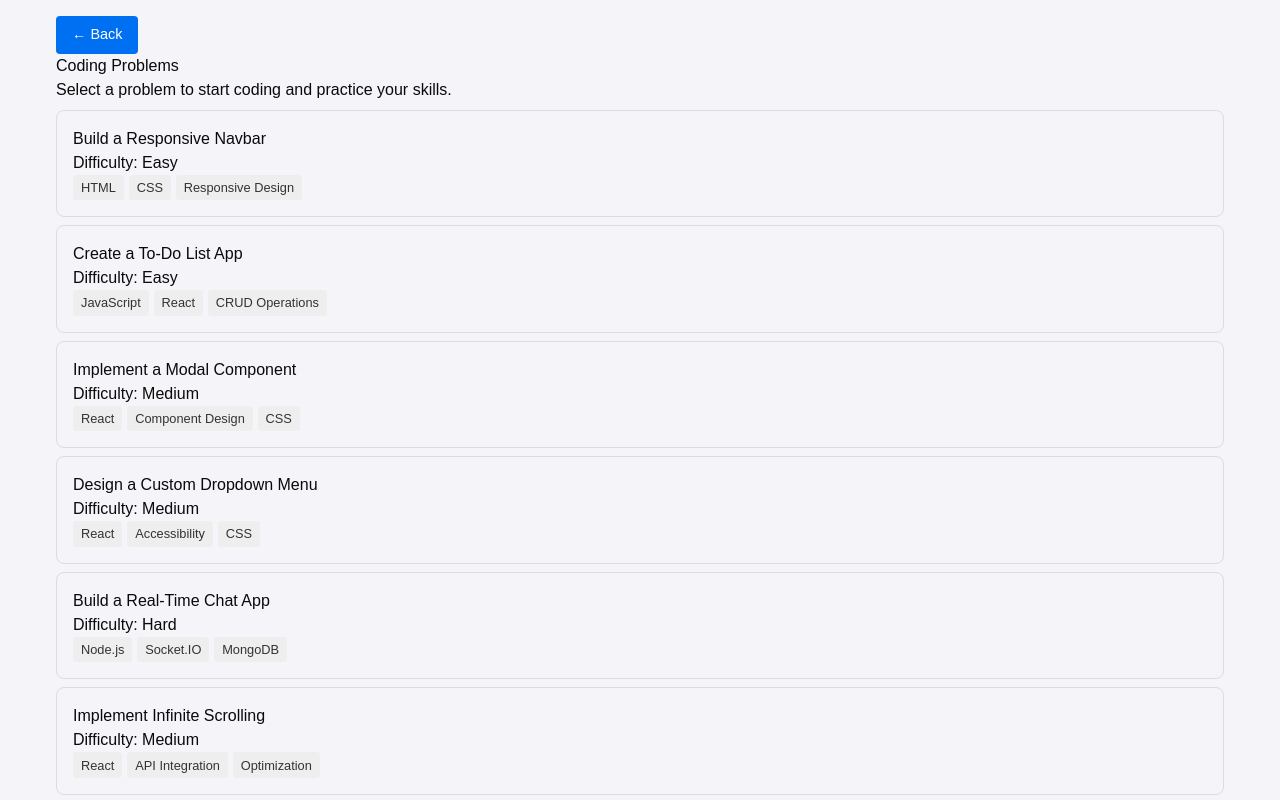
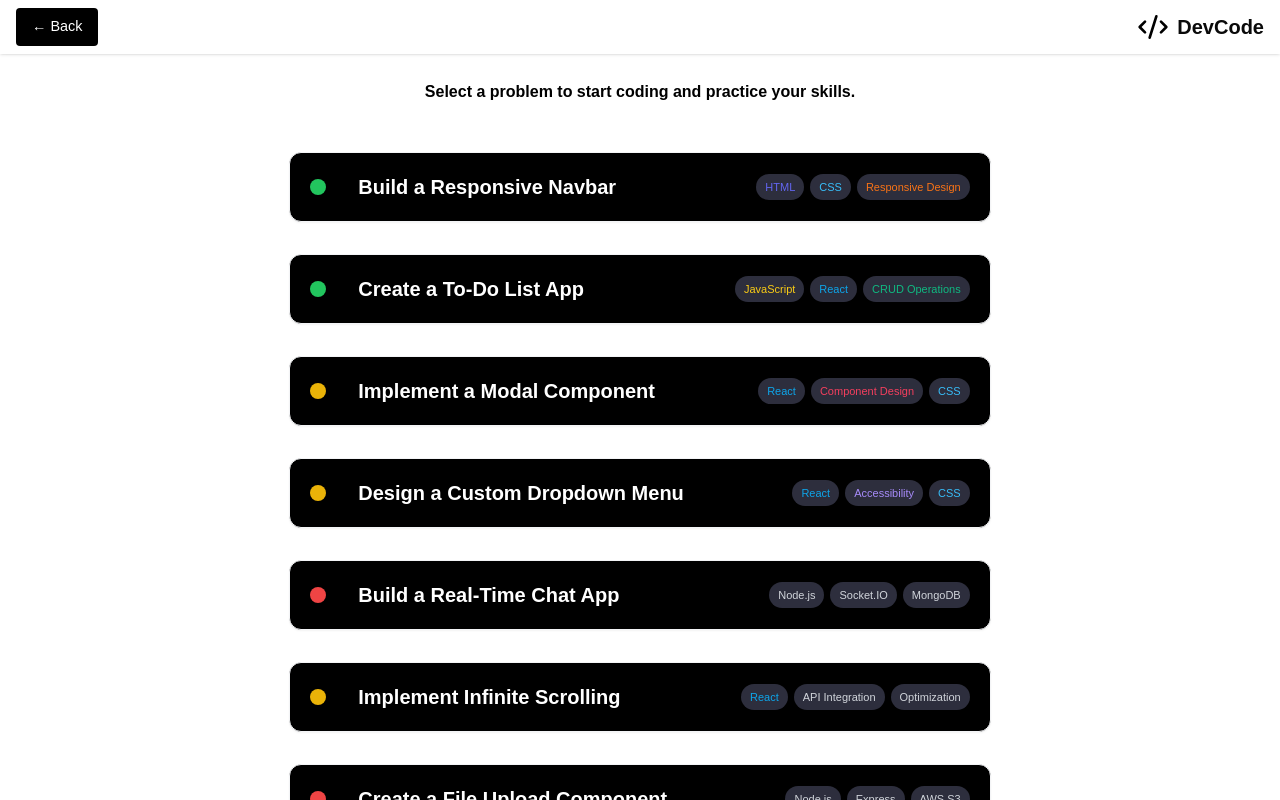
Before and after one commit to dkgulia/DevCode, a Next.js app: page /problems in a window 1280 px wide. Shown: the top 800 px of the page. Built offline with nearby package versions, Linux system fonts and the light colour scheme.

Commit message:
problempage

```diff
--- a/src/app/globals.css
+++ b/src/app/globals.css
@@ -6,7 +6,7 @@ body {
   margin: 0;
   padding: 0;
   font-family: Arial, sans-serif;
-  background-color: #f4f4f9;
+  background-color: white;
 }
 
 .container {
@@ -77,6 +77,7 @@ body {
 }
 .container {
   padding: 1rem;
+  background-color: white;
 }
 
 .header {
@@ -86,7 +87,7 @@ body {
 }
 
 .back-button {
-  background-color: #0070f3;
+  background-color: #black;
   color: white;
   border: none;
   padding: 0.5rem 1rem;
@@ -127,7 +128,10 @@ body {
   height: 150px;
   overflow-y: auto;
 }
-
+.task-title {
+  border: none;
+  padding: 0;
+}
 @layer base {
   :root {
     --background: 0 0% 100%;
--- a/src/app/page.tsx
+++ b/src/app/page.tsx
@@ -39,7 +39,7 @@ const HomePage = () => {
           <h1 className="text-5xl font-bold tracking-tight text-black mb-6">Master Machine Coding Interviews</h1>
           <p className="text-xl text-gray-600 mb-8">Practice real-world frontend challenges. Build real applications. Land your dream job.</p>
           <div className="flex justify-center space-x-4">
-            <Button className="bg-black text-white hover:bg-gray-800 px-8 py-6 text-lg">
+            <Button  className="bg-black text-white hover:bg-gray-800 px-8 py-6 text-lg">
               Start Practicing
               <ArrowRight className="ml-2 h-5 w-5" />
             </Button>
--- a/src/app/problems/page.tsx
+++ b/src/app/problems/page.tsx
@@ -1,17 +1,30 @@
 "use client"
 import { useRouter } from 'next/navigation';
 import ProblemList from '../../components/problems/ProblemList';
-
+import { Code2 } from 'lucide-react';
 export default function ProblemsPage() {
   const router = useRouter();
 
   return (
-    <main className="container">
-      <button onClick={() => router.back()} className="back-button">
-        &larr; Back
-      </button>
-      <h2>Coding Problems</h2>
-      <p>Select a problem to start coding and practice your skills.</p>
+    <main className="container flex flex-col items-center">
+      {/* Fixed Header */}
+      <div className="fixed top-0 left-0 w-full bg-white z-10 flex items-center justify-between px-4 py-2 shadow">
+        <button onClick={() => router.back()} className="back-button bg-black text-white px-4 py-2 rounded">
+          &larr; Back
+        </button>
+        <div className="flex items-center">
+              <Code2 className="h-8 w-8 text-black" />
+              <span className="ml-2 text-xl font-bold">DevCode</span>
+            </div>
+      </div>
+
+      {/* Spacing element to offset the fixed header */}
+      <div className="mt-16"></div>
+
+      <p className="text-black font-bold mb-8 max-w-2xl mx-auto">
+        Select a problem to start coding and practice your skills.
+      </p>
+
       <ProblemList />
     </main>
   );
--- a/src/components/problems/ProblemCard.tsx
+++ b/src/components/problems/ProblemCard.tsx
@@ -1,26 +1,96 @@
-import Link from 'next/link';
+import React from "react";
+import Link from "next/link";
+import {
+  Card,
+  CardHeader,
+  CardContent,
+  CardFooter,
+} from "@/components/ui/card";
+import { Badge } from "@/components/ui/badge";
+import { CircleIcon } from "lucide-react";
+import { useRouter } from "next/navigation";
+import { Problem, DifficultyLevel } from "@/types/problem";
 
-type Problem = {
-  id: string;
-  title: string;
-  difficulty: string;
-  tags: string[];
+const getDifficultyColor = (difficulty: DifficultyLevel) => {
+  const colors: Record<DifficultyLevel, string> = {
+    Easy: "bg-green-500 text-green-100",
+    Medium: "bg-yellow-500 text-yellow-100",
+    Hard: "bg-red-500 text-red-100",
+  };
+  return colors[difficulty] || "bg-gray-700 text-gray-300";
 };
 
-const ProblemCard = ({ problem }: { problem: Problem }) => {
+interface ProblemCardProps {
+  problem: Problem;
+}
+
+const ProblemCard: React.FC<ProblemCardProps> = ({ problem }) => {
+  const router = useRouter();
+
+  const handleTitleClick = () => {
+    router.push(`/problems/${problem.id}`);
+  };
+
   return (
-    <div className="problem-card">
-      <Link href={`/problems/${problem.id}`}>
-        <h3>{problem.title}</h3>
-      </Link>
-      <p>Difficulty: {problem.difficulty}</p>
-      <div>
-        {problem.tags.map((tag) => (
-          <span key={tag} className="tag">
-            {tag}
-          </span>
-        ))}
-      </div>
+    <div className="container mx-auto p-6 space-y-6">
+      <Card
+        className="max-w-5xl mx-auto bg-black hover:bg-[white]  shadow-sm border border-gray-100 transition-all duration-300 group cursor-pointer"
+        onClick={handleTitleClick}
+      >
+        <CardHeader className="p-5">
+          <div className="flex items-center justify-between">
+            <div className="flex items-center space-x-8 flex-1">
+              {/* Difficulty indicator */}
+              <div
+                className={`h-4 w-4 rounded-full ${getDifficultyColor(
+                  problem.difficulty
+                )}`}
+              />
+
+              {/* Title and Tags Container */}
+              <div className="flex items-center justify-between flex-1">
+                <h3 className="text-xl font-bold text-white group-hover:text-black hover:text-blue-500 transition-colors">
+                  {problem.title}
+                </h3>
+
+                {/* Skills/Tags */}
+                <div className="flex flex-wrap gap-1.5 items-center">
+                  {problem.tags.map((tag) => {
+                    const getTagStyle = (tag) => {
+                      const styles = {
+                        HTML: "bg-[#2d2e3d] text-[#6366f1]",
+                        CSS: "bg-[#2d2e3d] text-[#38bdf8]",
+                        JavaScript: "bg-[#2d2e3d] text-[#facc15]",
+                        React: "bg-[#2d2e3d] text-[#0ea5e9]",
+                        TypeScript: "bg-[#2d2e3d] text-[#3b82f6]",
+                        Accessibility: "bg-[#2d2e3d] text-[#a78bfa]",
+                        "Component Design": "bg-[#2d2e3d] text-[#f43f5e]",
+                        "CRUD Operations": "bg-[#2d2e3d] text-[#10b981]",
+                        "Responsive Design": "bg-[#2d2e3d] text-[#f97316]",
+                        default: "bg-[#2d2e3d] text-gray-300",
+                      };
+                      return styles[tag] || styles.default;
+                    };
+
+                    return (
+                      <Badge
+                        key={tag}
+                        className={`px-2 py-1 text-[11px] font-medium rounded-full
+                                  transition-all duration-200
+                                  ${getTagStyle(tag)}
+                                  hover:opacity-80
+                                  group-hover:bg-[#2d2e3d]`}
+                      >
+                        {tag}
+                      </Badge>
+                    );
+                  })}
+                </div>
+              </div>
+            </div>
+          </div>
+        </CardHeader>
+      </Card>
     </div>
   );
 };
--- a/src/constants/problems.ts
+++ b/src/constants/problems.ts
@@ -1,8 +1,10 @@
-export const problems = [
+
+import { Problem, DifficultyLevel } from '@/types/problem';
+export const problems:Problem[] = [
     {
       id: '1',
       title: 'Build a Responsive Navbar',
-      difficulty: 'Easy',
+      difficulty: 'Easy'as DifficultyLevel,
       tags: ['HTML', 'CSS', 'Responsive Design'],
       description: 'Create a responsive navigation bar that works well on both desktop and mobile devices. Implement a hamburger menu for mobile screens.',
       example: 'Input: None. Output: A responsive navbar with a hamburger menu on small screens.',
@@ -10,7 +12,7 @@ export const problems = [
     {
       id: '2',
       title: 'Create a To-Do List App',
-      difficulty: 'Easy',
+      difficulty: 'Easy'as DifficultyLevel,
       tags: ['JavaScript', 'React', 'CRUD Operations'],
       description: 'Build a simple to-do list application with the ability to add, delete, and mark tasks as completed. Use React for the frontend.',
       example: 'Input: User inputs a task and clicks "Add". Output: Task appears in the list, and users can mark it as completed or delete it.',
@@ -18,7 +20,7 @@ export const problems = [
     {
       id: '3',
       title: 'Implement a Modal Component',
-      difficulty: 'Medium',
+      difficulty: 'Medium'as DifficultyLevel,
       tags: ['React', 'Component Design', 'CSS'],
       description: 'Create a reusable modal component in React that can be used for showing content or forms in a pop-up style.',
       example: 'Input: A button triggers the modal to open. Output: A modal appears with content and a close button.',
@@ -26,7 +28,7 @@ export const problems = [
     {
       id: '4',
       title: 'Design a Custom Dropdown Menu',
-      difficulty: 'Medium',
+      difficulty: 'Medium'as DifficultyLevel,
       tags: ['React', 'Accessibility', 'CSS'],
       description: 'Create a custom dropdown menu that is accessible and works on both desktop and mobile. The dropdown should be keyboard accessible and usable with a screen reader.',
       example: 'Input: A user clicks a button to open the dropdown menu. Output: The dropdown appears with selectable options.',
@@ -34,7 +36,7 @@ export const problems = [
     {
       id: '5',
       title: 'Build a Real-Time Chat App',
-      difficulty: 'Hard',
+      difficulty: 'Hard'as DifficultyLevel,
       tags: ['Node.js', 'Socket.IO', 'MongoDB'],
       description: 'Create a real-time chat application where users can send and receive messages instantly. Use Socket.IO for real-time communication and MongoDB to store the messages.',
       example: 'Input: User sends a message in the chat window. Output: Message appears in real-time in the chat interface for all users.',
@@ -42,7 +44,7 @@ export const problems = [
     {
       id: '6',
       title: 'Implement Infinite Scrolling',
-      difficulty: 'Medium',
+      difficulty: 'Medium'as DifficultyLevel,
       tags: ['React', 'API Integration', 'Optimization'],
       description: 'Implement infinite scrolling where new data is loaded automatically as the user scrolls down the page. This can be used for displaying lists, articles, or images.',
       example: 'Input: User scrolls down the page. Output: New data is fetched and appended to the existing list as the user reaches the bottom.',
@@ -50,7 +52,7 @@ export const problems = [
     {
       id: '7',
       title: 'Create a File Upload Component',
-      difficulty: 'Hard',
+      difficulty: 'Hard'as DifficultyLevel,
       tags: ['Node.js', 'Express', 'AWS S3'],
       description: 'Build a file upload component where users can upload files to a server, and the files are stored in an AWS S3 bucket. Use Express.js for the backend and AWS SDK for integration.',
       example: 'Input: User selects a file to upload. Output: The file is uploaded to the server and stored in AWS S3.',
@@ -58,7 +60,7 @@ export const problems = [
     {
       id: '8',
       title: 'Build a Dark Mode Toggle',
-      difficulty: 'Easy',
+      difficulty: 'Easy'as DifficultyLevel,
       tags: ['React', 'CSS', 'State Management'],
       description: 'Create a simple dark mode toggle in a React app where users can switch between light and dark themes.',
       example: 'Input: User clicks on a button to toggle dark mode. Output: The app switches between dark and light themes.',
@@ -66,7 +68,7 @@ export const problems = [
     {
       id: '9',
       title: 'Implement Authentication with JWT',
-      difficulty: 'Hard',
+      difficulty: 'Hard'as DifficultyLevel,
       tags: ['Node.js', 'Express', 'JWT', 'Authentication'],
       description: 'Implement user authentication in a Node.js application using JWT (JSON Web Tokens). Users should be able to register, log in, and access protected routes.',
       example: 'Input: User enters login credentials. Output: User is authenticated and receives a JWT token to access protected routes.',
@@ -74,7 +76,7 @@ export const problems = [
     {
       id: '10',
       title: 'Build a Responsive Grid Layout',
-      difficulty: 'Medium',
+      difficulty: 'Medium'as DifficultyLevel,
       tags: ['CSS Grid', 'Responsive Design', 'HTML'],
       description: 'Create a responsive grid layout using CSS Grid. The layout should adjust based on the screen size and display multiple items in a flexible grid.',
       example: 'Input: None. Output: A responsive grid layout that displays different numbers of items based on screen size.',
@@ -82,7 +84,7 @@ export const problems = [
     {
       id: '11',
       title: 'Design a Pagination Component',
-      difficulty: 'Medium',
+      difficulty: 'Medium'as DifficultyLevel,
       tags: ['React', 'Component Design', 'Pagination'],
       description: 'Design a pagination component that allows users to navigate through pages of content. The component should display page numbers and allow jumping to the first, last, and specific pages.',
       example: 'Input: User clicks on a page number or next/previous buttons. Output: The content updates based on the selected page.',
@@ -90,7 +92,7 @@ export const problems = [
     {
       id: '12',
       title: 'Develop a RESTful API for Products',
-      difficulty: 'Hard',
+      difficulty: 'Hard'as DifficultyLevel,
       tags: ['Node.js', 'Express', 'MongoDB', 'API Design'],
       description: 'Create a RESTful API in Node.js using Express that allows CRUD operations for managing products. Store product data in MongoDB.',
       example: 'Input: User sends a POST request to create a new product. Output: A new product is created in the database and returned in the response.',
```
Also changed, not shown: src/types/problem.ts (+10 -0 lines).
